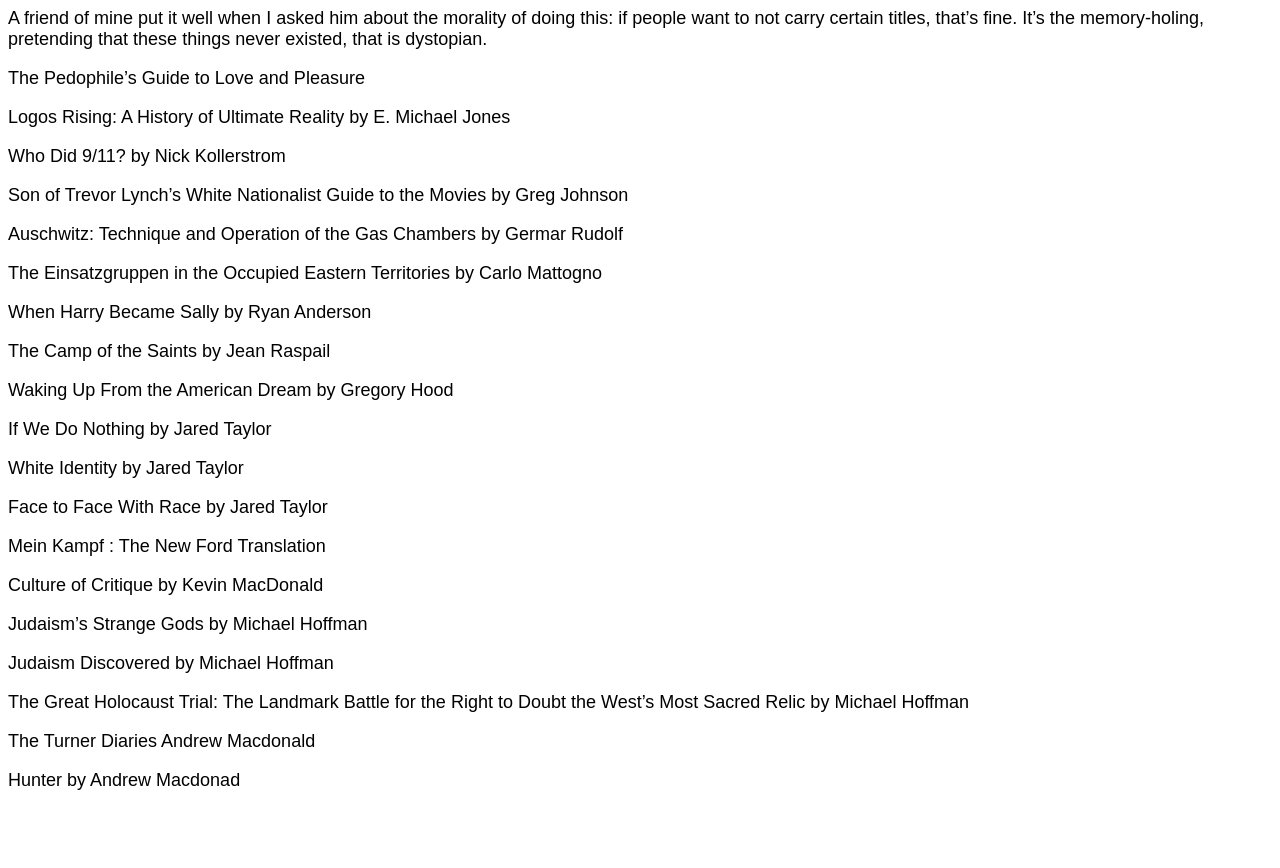
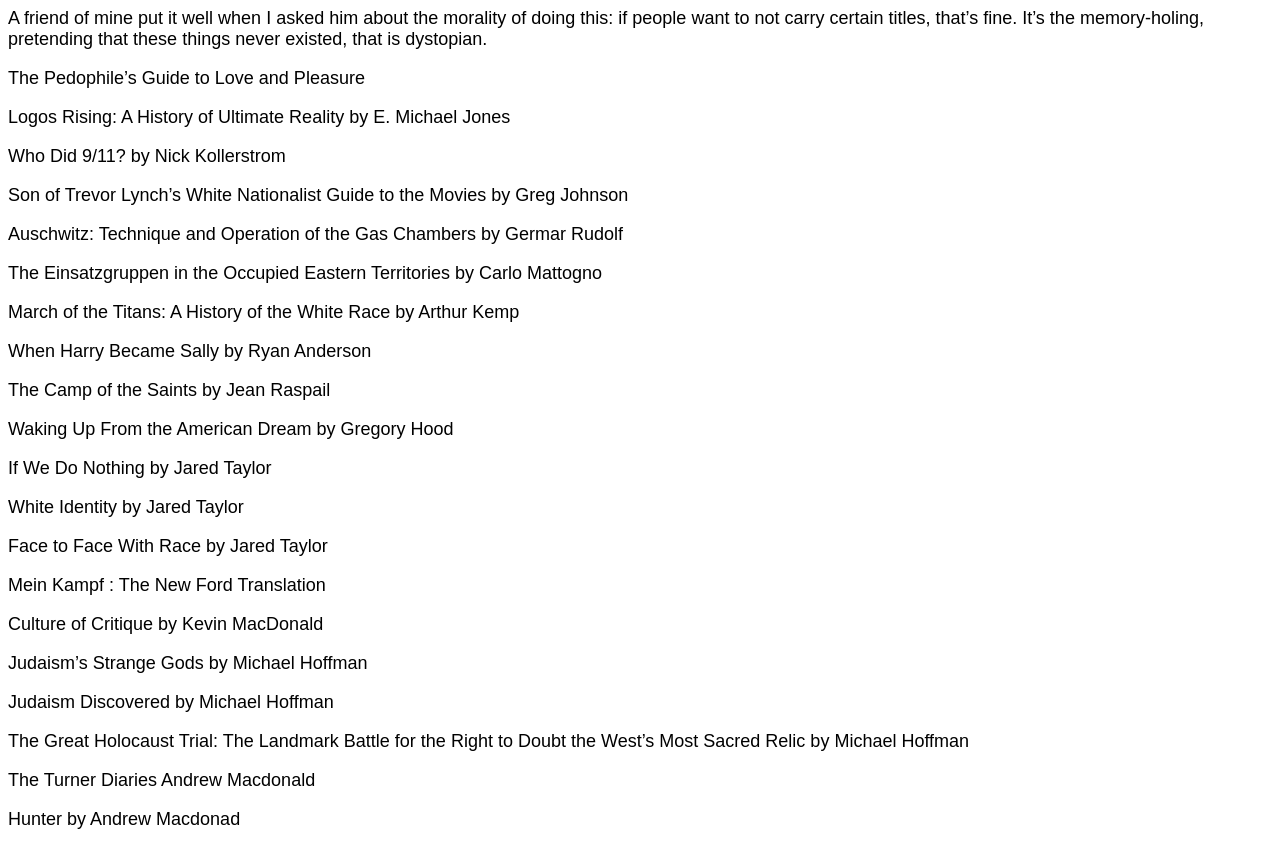
Before and after one commit to 0x000m/old, a Jekyll site: the page built from _posts/2022-05-15-banned-amazon.md, in a window 1280 px wide. Shown: the top 868 px of the page. Built offline with Jekyll 4.4.1, drawn with Linux system fonts in a browser that asks for light colours.

Commit message:
Update 2022-05-15-banned-amazon.md

```diff
--- a/_posts/2022-05-15-banned-amazon.md
+++ b/_posts/2022-05-15-banned-amazon.md
@@ -18,6 +18,8 @@ Son of Trevor Lynch’s White Nationalist Guide to the Movies by Greg Johnson
 Auschwitz: Technique and Operation of the Gas Chambers by Germar Rudolf
 
 The Einsatzgruppen in the Occupied Eastern Territories by Carlo Mattogno
+
+March of the Titans: A History of the White Race by Arthur Kemp
 
 When Harry Became Sally by Ryan Anderson
 
```
